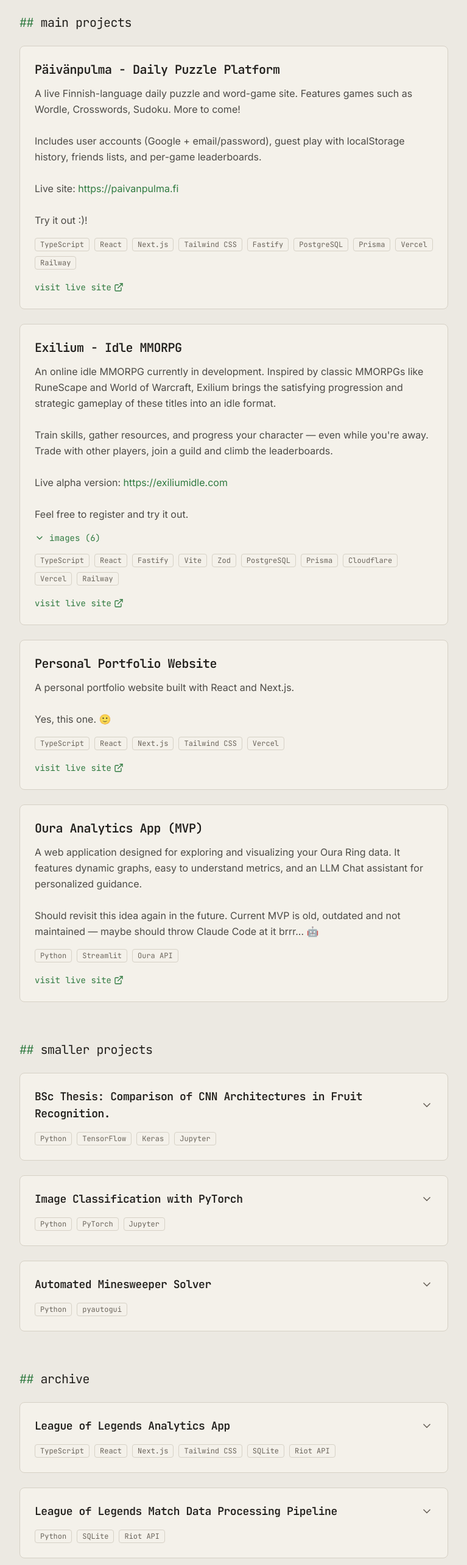
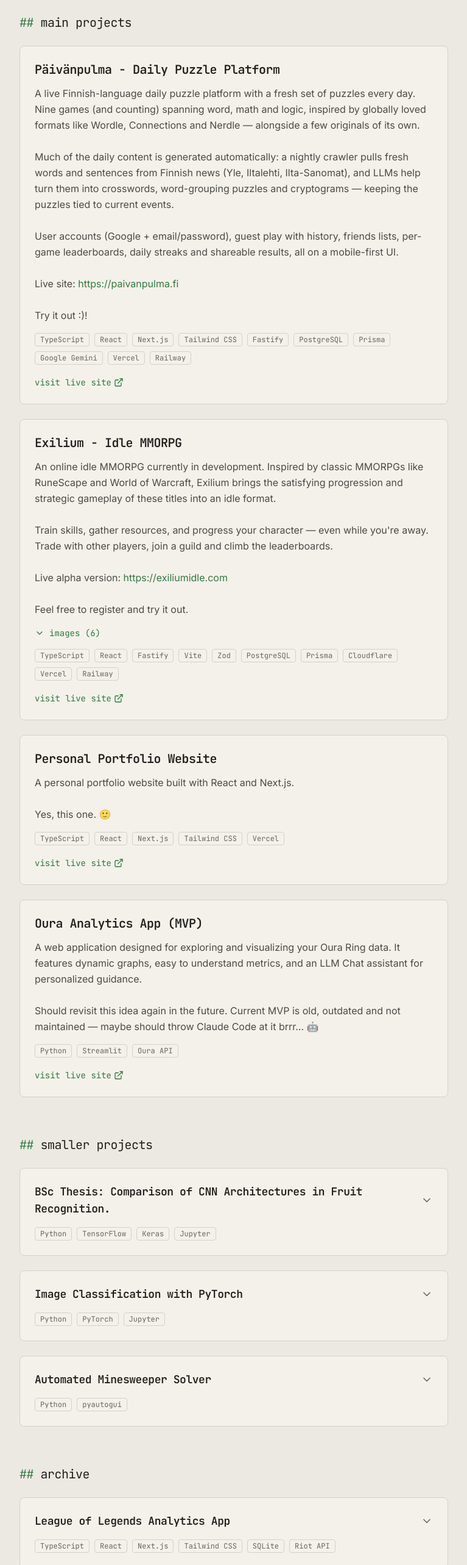
Before and after one commit to Palmgrenoskari/portfolio-site, a Next.js app: page /projects in a window 1280 px wide. Shown: the part 234-2800 px from the top of the page at 61% size, without its empty margins (256-1023 px from the left). Built offline with nearby package versions, Linux system fonts and the light colour scheme.

Commit message:
update paivanpulma

```diff
--- a/src/data/projects.ts
+++ b/src/data/projects.ts
@@ -3,9 +3,11 @@ import { Project, SmallerProject, PlannedProject } from "./types";
 export const projects: Project[] = [
   {
     title: "Päivänpulma - Daily Puzzle Platform",
-    description: `A live Finnish-language daily puzzle and word-game site. Features games such as Wordle, Crosswords, Sudoku. More to come!
+    description: `A live Finnish-language daily puzzle platform with a fresh set of puzzles every day. Nine games (and counting) spanning word, math and logic, inspired by globally loved formats like Wordle, Connections and Nerdle — alongside a few originals of its own.
 
-      Includes user accounts (Google + email/password), guest play with localStorage history, friends lists, and per-game leaderboards.
+      Much of the daily content is generated automatically: a nightly crawler pulls fresh words and sentences from Finnish news (Yle, Iltalehti, Ilta-Sanomat), and LLMs help turn them into crosswords, word-grouping puzzles and cryptograms — keeping the puzzles tied to current events.
+
+      User accounts (Google + email/password), guest play with history, friends lists, per-game leaderboards, daily streaks and shareable results, all on a mobile-first UI.
 
       Live site: https://paivanpulma.fi
 
@@ -19,6 +21,7 @@ export const projects: Project[] = [
       { name: "Fastify", type: "framework" },
       { name: "PostgreSQL", type: "database" },
       { name: "Prisma", type: "database" },
+      { name: "Google Gemini", type: "tool" },
       { name: "Vercel", type: "cloud" },
       { name: "Railway", type: "cloud" },
     ],
@@ -161,21 +164,4 @@ export const projectsPlanned: PlannedProject[] = [
     status: "archived",
     githubUrl: "https://github.com/palmgrenoskari/league_site",
   },
-  {
-    title: "League of Legends Match Data Processing Pipeline",
-    description: `A data pipeline that:
-
-      1) Crawls large amounts of League of Legends match history data
-      2) Extracts meaningful aggregates (winrate, pickrate, etc.)
-      3) Stores results in SQLite
-
-      Might revisit this idea in the future.`,
-    plannedTechnologies: [
-      { name: "Python", type: "language" },
-      { name: "SQLite", type: "database" },
-      { name: "Riot API", type: "tool" },
-    ],
-    status: "archived",
-    githubUrl: "https://github.com/palmgrenoskari/league_data",
-  },
 ];
```
